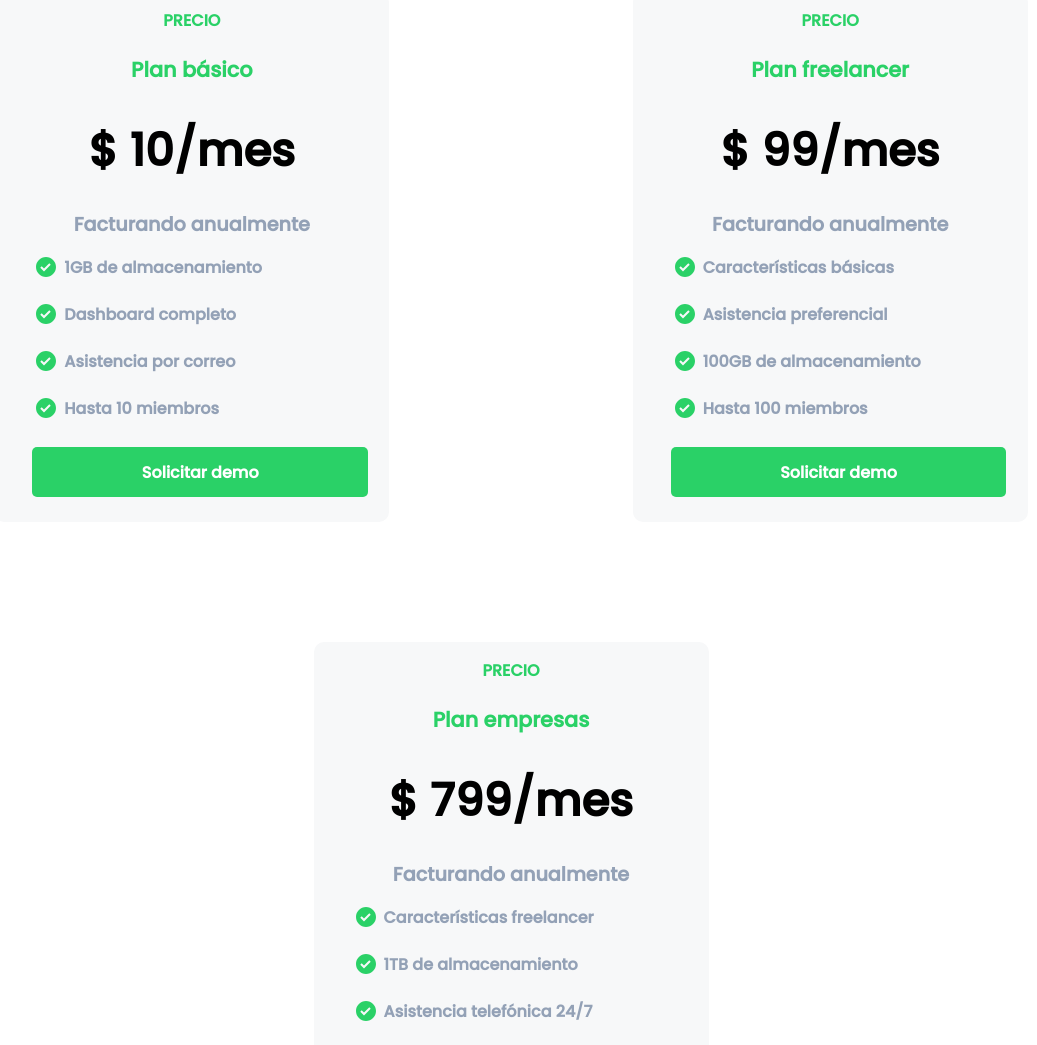
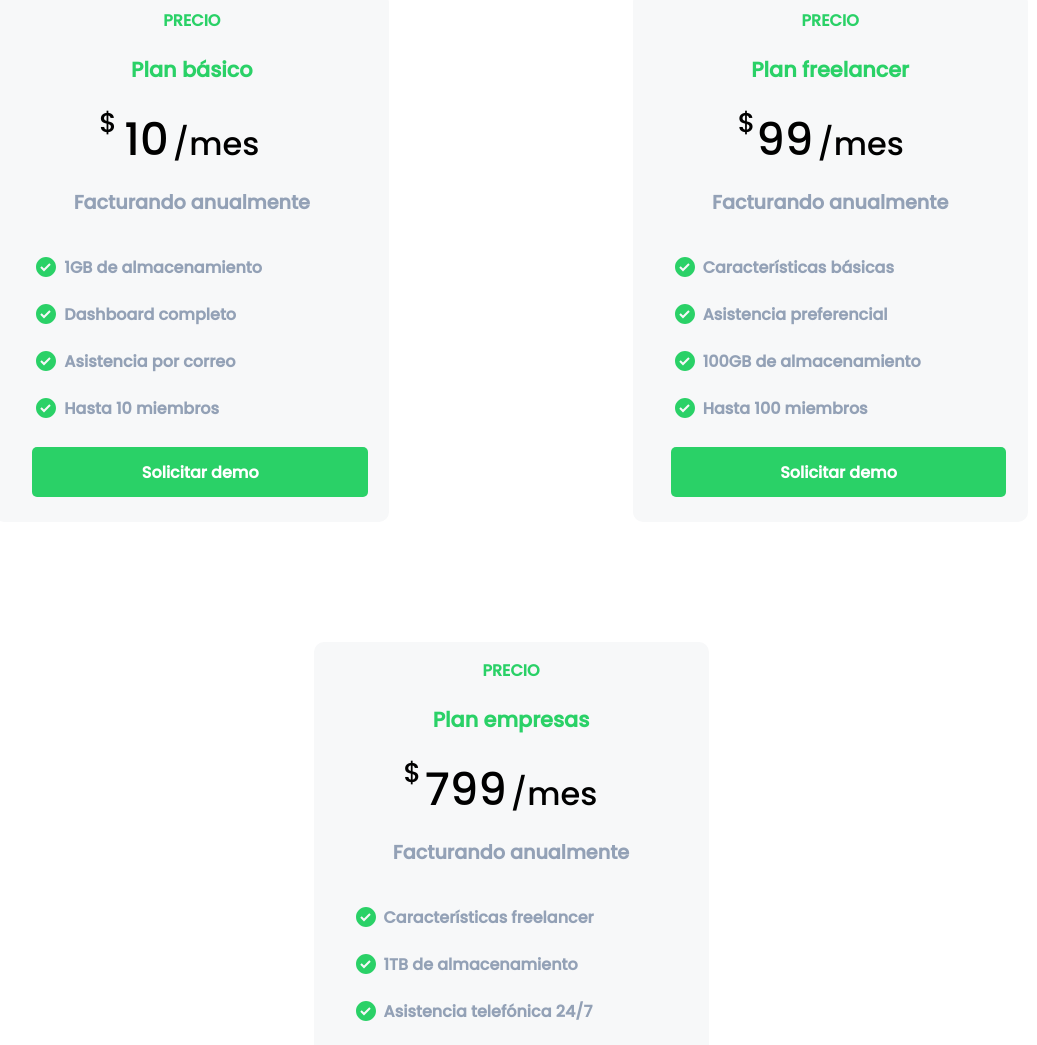
Before and after one commit to Ismateoo/ProyectoIntegrador__MateoHector, a plain HTML site: page index.html in a window 1280 px wide. Shown: the part 1480-2525 px from the top of the page, without its empty margins (129-1166 px from the left). Drawn offline with Linux system fonts and the light colour scheme.

Commit message:
Actualizacion tarjetas precio

```diff
--- a/index.html
+++ b/index.html
@@ -126,7 +126,13 @@
           <div class="gris">
             <p class="precio_card">PRECIO</p>
             <p class="plan_card">Plan básico</p>
-            <p class="valor_card">$ 10/mes</p>
+
+
+            <span class="valor_card1">$</span>
+            <span class="valor_card2">10</span>
+            <span class="valor_card3">/mes</span>
+
+
             <p class="facturando_card">Facturando anualmente</p>
             <div class="contenedor_check">
               <img src="img/bxs-check-circle.svg" class="img_check" />
@@ -143,7 +149,9 @@
           <div class="gris">
             <p class="precio_card">PRECIO</p>
             <p class="plan_card">Plan freelancer</p>
-            <p class="valor_card">$ 99/mes</p>
+            <span class="valor_card1">$</span>
+            <span class="valor_card2">99</span>
+            <span class="valor_card3">/mes</span>
             <p class="facturando_card">Facturando anualmente</p>
             <div class="contenedor_check">
               <img src="img/bxs-check-circle.svg" class="img_check" />
@@ -160,7 +168,9 @@
           <div class="gris">
             <p class="precio_card">PRECIO</p>
             <p class="plan_card">Plan empresas</p>
-            <p class="valor_card">$ 799/mes</p>
+            <span class="valor_card1 valor_card4">$</span>
+            <span class="valor_card2">799</span>
+            <span class="valor_card3">/mes</span>
             <p class="facturando_card">Facturando anualmente</p>
             <div class="contenedor_check">
               <img src="img/bxs-check-circle.svg" class="img_check" />
--- a/styles.css
+++ b/styles.css
@@ -31,7 +31,6 @@ nav {
 }
 
 .logo__imagen {
-  width: 30px;
   height: 30px;
 }
 
@@ -224,13 +223,26 @@ header {
   font-size: 1.3em;
 }
 
-.valor_card {
-  font-weight: bold;
+.valor_card1 {
+  position: absolute;
+  left: 105px;
+  top: 110px;
+  font-size: 1.7em;
+}
+
+.valor_card2 {
+  font-weight: 500;
   font-size: 2.8em;
-  line-height: 2;
-  margin-top: 0px;
-  margin-bottom: 0px;
 }
+
+.valor_card3 {
+  font-size: 2em;
+}
+
+.valor_card4{
+  left: 90px;
+}
+
 
 .facturando_card {
   color: #93a1b6;
@@ -520,6 +532,7 @@ margin-top: -20px;
     background-size: contain;
     height: 50px;
     width: 50px;
+    margin-right: 10px;
   }
 
   .menu__Producto {
@@ -588,4 +601,12 @@ margin-top: -20px;
   .footer__navegacion > a {
     margin-left: 10px;
   }
+
+  .formulario_modal{
+    width: 350px;
+  }
+
+  .olvideMiContra{
+    margin-left: 45px;
+  }
 }
```
